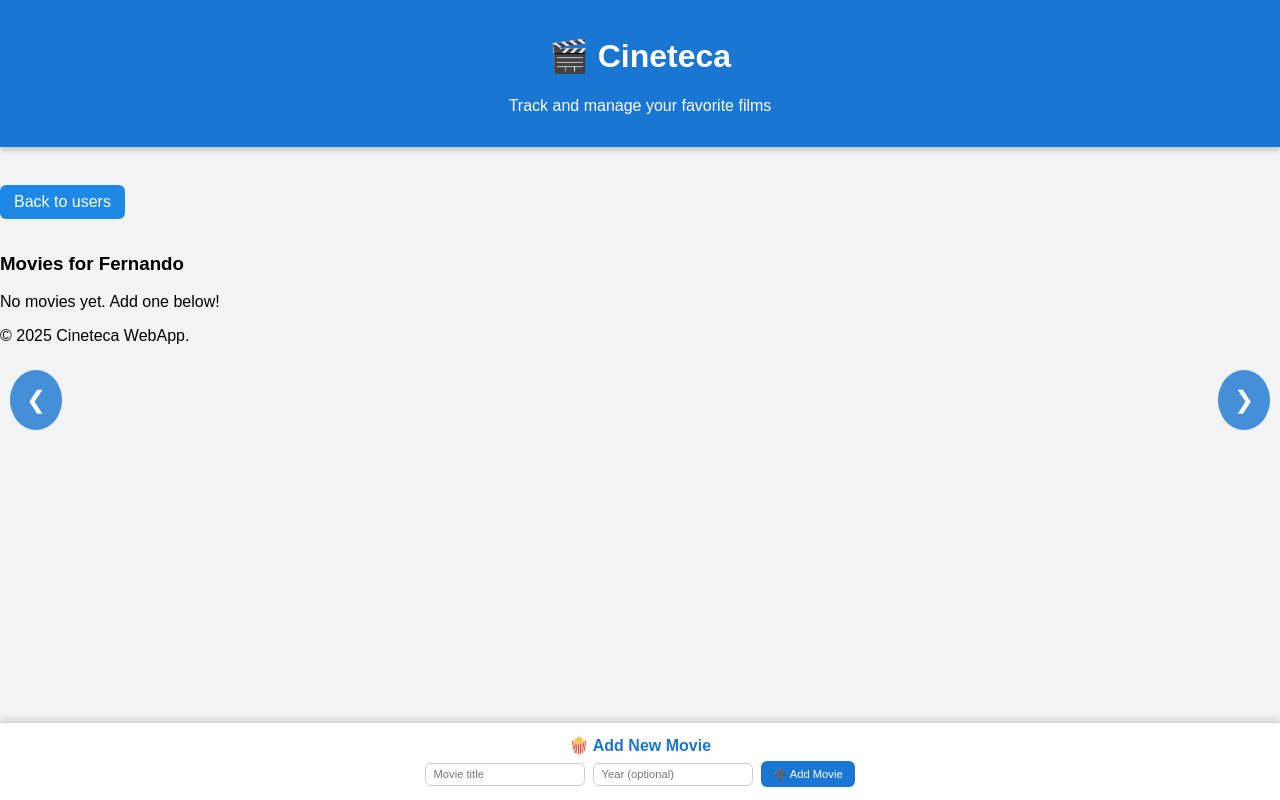
After one commit to fcuriel66/MoviWebApp, a Flask app: template templates/movies.html in a window 1280 px wide. The commit adds this page. Run offline with Flask 3, Linux system fonts and the light colour scheme; the template is opened without the code that fills it: values that come from a table or form of the project are taken from there, others are empty; parts of the project's set-up code (start-up, migrations or seed data) failed here and were passed over.

Commit message:
Created/Modified all templates and css style to give appearance to the functionality. Minor edits to .py files to discard uneccessary code or comments. Tested main required functionality

```diff
--- a/app.py
+++ b/app.py
@@ -16,11 +16,6 @@ data_manager = DataManager() # Create an object of your DataManager class
 
 
 @app.route('/')
-def home():
-    return "Welcome to MoviWeb App!"
-
-
-@app.route('/')
 def index():
     users = data_manager.get_users()
     return render_template('index.html', users=users)
@@ -29,7 +24,7 @@ def index():
 @app.route('/users', methods=['POST'])
 def create_user():
     try:
-        name = request.form.get('name', '').strip()
+        name = request.form.get('user')
         if not name:
             return redirect(url_for('index'))
 
@@ -60,11 +55,7 @@ def add_movie(user_id):
         if not title:
             return redirect(url_for('get_movies', user_id=user_id))
 
-        #movie =
-        data_manager.add_movie(title, user_id)      ############
-        # if movie:
-        #     data_manager.add_movie(movie)
-
+        data_manager.add_movie(title, user_id)
         return redirect(url_for('get_movies', user_id=user_id))
     except Exception as e:
         print(f"Error in add_movie route: {e}")
@@ -90,16 +81,23 @@ def update_movie(user_id, movie_id):
 @app.route('/users/<int:user_id>/movies/<int:movie_id>/delete', methods=['POST'])
 def delete_movie(user_id, movie_id):
     """ Deletes movie """
-    data_manager.delete_movie(movie_id, user_id)
+    data_manager.delete_movie(user_id,movie_id)
     return redirect(url_for('get_movies', user_id=user_id))
+
 
 # Handles 404 error
 @app.errorhandler(404)
 def page_not_found(e):
-    return render_template('Err404.html'), 404 #########
+    return render_template('Err404.html'), 404
+
+
+# Handles 500 error
+@app.errorhandler(500)
+def page_not_found(e):
+    return render_template('Err500.html'), 500
 
 
 if __name__ == '__main__':
-  # with app.app_context():
-  #   db.create_all()
+  with app.app_context():
+    db.create_all()
     app.run(debug=True)
--- a/static/style.css
+++ b/static/style.css
@@ -0,0 +1,228 @@
+/* ===== Reset & Base ===== */
+* {
+  box-sizing: border-box;
+}
+
+body {
+  margin: 0;
+  font-family: Arial, sans-serif;
+  background-color: #f3f3f3;
+  padding-top: 80px;
+  padding-bottom: 120px;
+}
+
+/* ===== Fixed Header ===== */
+header {
+  position: fixed;
+  top: 0;
+  left: 0;
+  width: 100%;
+  background-color: #1976d2;
+  color: white;
+  padding: 1rem 2rem;
+  text-align: center;
+  box-shadow: 0 3px 6px rgba(0,0,0,0.2);
+  z-index: 1000;
+}
+
+/* ===== Movies Carousel ===== */
+.movies-container {
+  display: flex;
+  overflow-x: auto;
+  scroll-behavior: smooth;
+  gap: 2rem;
+  padding: 1.5rem 2rem;
+}
+
+.movies-container::-webkit-scrollbar {
+  height: 10px;
+}
+.movies-container::-webkit-scrollbar-thumb {
+  background: #bbb;
+  border-radius: 5px;
+}
+
+.movie-item {
+  flex: 0 0 auto;
+}
+
+.movie-card {
+  width: 260px; /* widened from 220px */
+  background: white;
+  border-radius: 12px;
+  box-shadow: 0 3px 10px rgba(0,0,0,0.1);
+  overflow: hidden;
+  display: flex;
+  flex-direction: column;
+  align-items: center;
+  transition: transform 0.2s;
+}
+
+.movie-card:hover {
+  transform: scale(1.03);
+}
+
+.poster {
+  width: 100%;
+  height: 330px;
+  object-fit: cover;
+}
+
+.movie-body {
+  padding: 0.8rem;
+  text-align: center;
+}
+
+.movie-title {
+  margin: 0.3rem 0;
+  font-weight: bold;
+  font-size: 1.1rem;
+}
+
+.movie-text {
+  margin: 0.2rem 0;
+  font-size: 0.9rem;
+  color: #555;
+}
+
+/* ===== Footer (Update / Delete) ===== */
+.movie-footer {
+  display: flex;
+  justify-content: space-between;
+  align-items: center;
+  gap: 0.4rem;
+  padding: 0.6rem;
+  width: 100%;
+  border-top: 1px solid #eee;
+}
+
+.movie-footer form {
+  display: flex;
+  gap: 0.4rem;
+  align-items: center;
+}
+
+.input-text {
+  flex: 1;
+  padding: 0.3rem 0.4rem;
+  border: 1px solid #ccc;
+  border-radius: 4px;
+  font-size: 0.8rem;
+}
+
+.update-btn, .delete-btn {
+  background-color: #1976d2;
+  color: white;
+  border: none;
+  padding: 0.4rem 0.4rem;
+  border-radius: 4px;
+  cursor: pointer;
+  font-size: 0.6rem;
+}
+
+.delete-btn {
+  background-color: #d32f2f;
+}
+
+.update-btn:hover {
+  background-color: #125ca1;
+}
+
+.delete-btn:hover {
+  background-color: #a61d1d;
+}
+
+/* ===== Carousel Navigation ===== */
+.carousel-nav {
+  position: fixed;
+  top: 50%;
+  transform: translateY(-50%);
+  z-index: 900;
+  background-color: rgba(25, 118, 210, 0.8);
+  color: white;
+  border: none;
+  padding: 1rem;
+  cursor: pointer;
+  font-size: 1.5rem;
+  border-radius: 50%;
+}
+
+.carousel-nav.left {
+  left: 10px;
+}
+.carousel-nav.right {
+  right: 10px;
+}
+
+.carousel-nav:hover {
+  background-color: rgba(18, 92, 161, 0.9);
+}
+
+/* ===== Add Movie Section (Compact Bottom Bar) ===== */
+.add-movie {
+  position: fixed;
+  bottom: 0;
+  left: 0;
+  width: 100%;
+  background: white;
+  box-shadow: 0 -3px 6px rgba(0,0,0,0.15);
+  padding: 0.8rem 1.5rem;
+  display: flex;
+  flex-direction: column;
+  align-items: center;
+  gap: 0.4rem;
+  z-index: 1000;
+}
+
+.add-movie h4 {
+  margin: 0;
+  color: #1976d2;
+  font-size: 1rem;
+}
+
+.add-movie form {
+  display: flex;
+  gap: 0.5rem;
+  justify-content: center;
+  align-items: center;
+  flex-wrap: nowrap;
+}
+
+.add-movie input {
+  padding: 0.3rem 0.5rem;
+  border: 1px solid #ccc;
+  border-radius: 6px;
+  font-size: 0.7rem;
+  width: 160px; /* same width for title/year inputs */
+}
+
+.add-movie button {
+  background-color: #1976d2;
+  color: white;
+  border: none;
+  padding: 0.4rem 0.8rem;
+  border-radius: 6px;
+  cursor: pointer;
+  font-size: 0.7rem;
+  transition: background-color 0.3s;
+}
+
+.add-movie button:hover {
+  background-color: #125ca1;
+}
+
+.back-btn {
+  display: inline-block;
+  margin: 15px 0;
+  padding: 8px 14px;
+  background-color: #1e88e5;
+  color: white;
+  text-decoration: none;
+  border-radius: 6px;
+  font-weight: 500;
+  transition: background-color 0.3s ease;
+}
+
+.back-btn:hover {
+  background-color: #1565c0;
+}
--- a/templates/base.html
+++ b/templates/base.html
@@ -1,21 +1,25 @@
 <!DOCTYPE html>
 <html lang="en">
 <head>
-    <meta charset="UTF-8">
-    <title>Fernando's Movie Club</title>
-    <meta name="viewport" content="width=device-width, initial-scale=1.0">
+  <meta charset="UTF-8">
+  <title>MovieApp</title>
+  <link rel="stylesheet" href="{{ url_for('static', filename='style.css') }}">
+</head>
 
-    <link rel="stylesheet" href="{{ url_for('static', filename='style.css') }}">
-</head>
 <body>
+  <header>
+    <h1>🎬 Cineteca</h1>
+    <p>Track and manage your favorite films</p>
+  </header>
 
-    <header>
-        <h1> MoviWebApp </h1>
-    </header>
 
-    <main>
-        {% block content %}{% endblock %}
-    </main>
+  <main class="main-content">
+    {% block content %}{% endblock %}
+  </main>
+        <!-- Footer -->
+    <footer class="bg-dark text-white text-center py-3 mt-4">
+        © 2025 Cineteca WebApp.
+    </footer>
 
 </body>
 </html>
--- /dev/null
+++ b/templates/movies.html
@@ -0,0 +1,77 @@
+<!DOCTYPE html>
+<html lang="en">
+<head>
+	<meta charset="UTF-8">
+	<title>Fdo's Movies</title>
+    <link rel="stylesheet" href="{{ url_for('static', filename='style.css') }}">
+</head>
+<body>
+
+{% extends "base.html" %}
+{% block content %}
+<br><br><br><br><br>
+<a href="{{ url_for('index') }}" class="back-btn">Back to users</a>
+<h3>Movies for {{ user.name }}</h3>
+
+{% if movies %}
+    <div class="movies-container">
+    {% for movie in movies %}
+        <div class="movie-item">
+            <div class="movie-card">
+                <div class="poster-wrapper">
+                    <img src="{{ movie.poster_url }}" class="poster" alt="Poster of {{ movie.name }}" width="200" height="300"/>
+                </div>
+
+                <div class="movie-body">
+                     <h4 class="movie-title">{{ movie.name }}</h4>
+                     <p class="movie-text">Year: {{ movie.year }}</p>
+                     <p class="movie-text">Director: {{ movie.director }}</p>
+                </div>
+
+                <div class="movie-footer">
+                    <!-- Update Movie Title-->
+                    <form action="{{ url_for('update_movie', user_id=user.id, movie_id=movie.id) }}" method="post" class="update-form">
+                        <input type="text" name="new_title" placeholder="New title" class="input-text" required>
+                        <button type="submit" class="update-btn">Update</button>
+                    </form>
+
+                    <!-- Delete Movie -->
+                    <form action="{{ url_for('delete_movie',  user_id=user.id, movie_id=movie.id) }}" method="post" class="delete-form">
+                        <button type="submit" class="delete-btn">Delete</button>
+                    </form>
+                </div>
+            </div>
+        </div>
+    {% endfor %}
+    </div>
+{% else %}
+    <p>No movies yet. Add one below!</p>
+{% endif %}
+
+
+<!-- Add New Movie -->
+<div class="add-movie mt-5 p-4">
+    <h4>🍿 Add New Movie</h4>
+    <form action="{{ url_for('add_movie', user_id=user.id) }}" method="post">
+        <input type="text" name="name" class="form-control movie-input" placeholder="Movie title" required>
+        <input type="text" name="year" class="form-control movie-input" placeholder="Year (optional)">
+        <button type="submit">➕ Add Movie</button>
+    </form>
+</div>
+
+
+
+<button class="carousel-nav left" onclick="scrollMovies(-1)">&#10094;</button>
+<button class="carousel-nav right" onclick="scrollMovies(1)">&#10095;</button>
+
+<script>
+function scrollMovies(direction) {
+  const container = document.querySelector('.movies-container');
+  const scrollAmount = 300; // adjust to control scroll distance
+  container.scrollBy({ left: direction * scrollAmount, behavior: 'smooth' });
+}
+</script>
+{% endblock %}
+
+</body>
+</html>
```
Also changed, not shown: data_manager.py (+5 -5 lines), templates/Err500.html (added, +13 -0 lines), templates/index.html (+9 -6 lines), __init__.py (deleted), data/movies.db.
